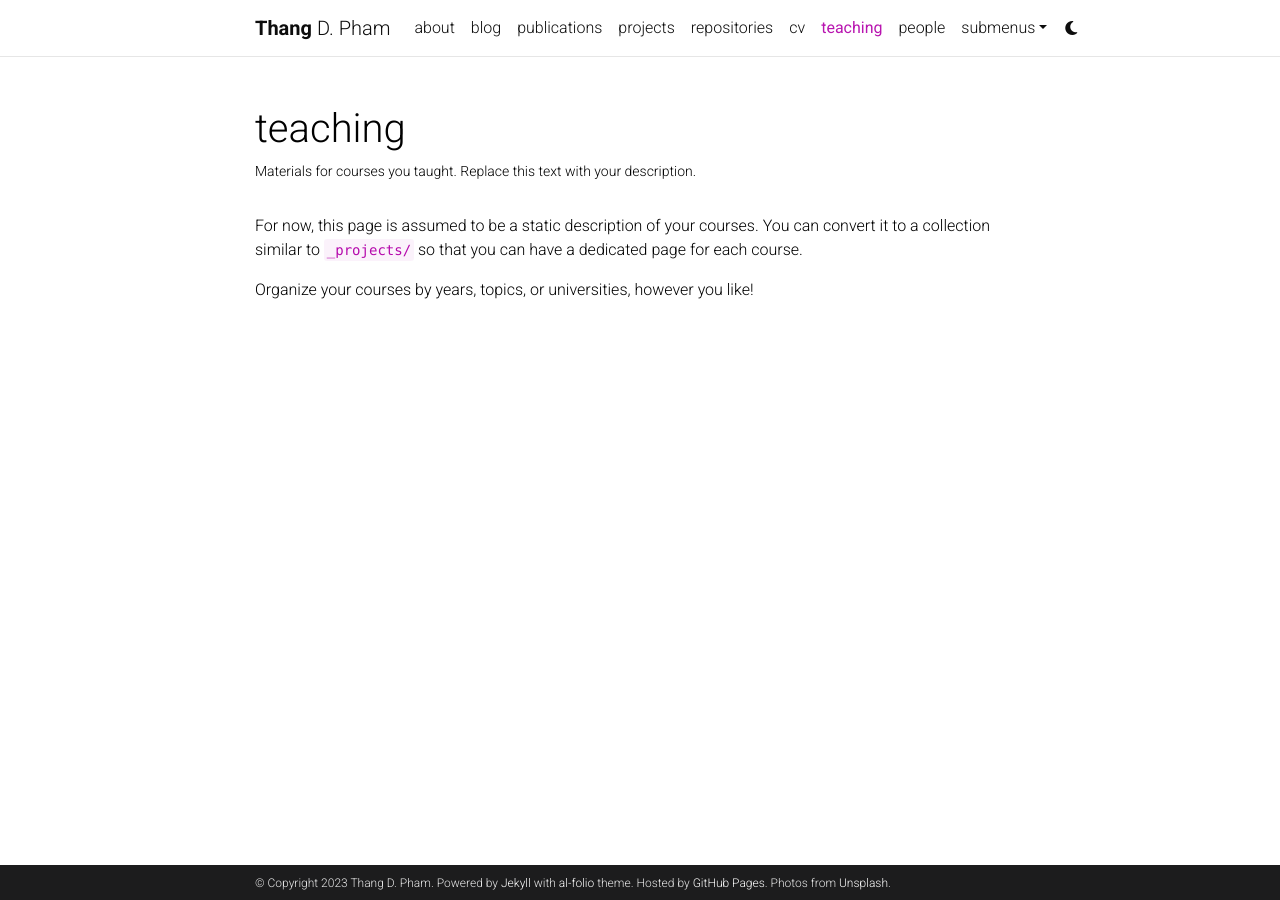
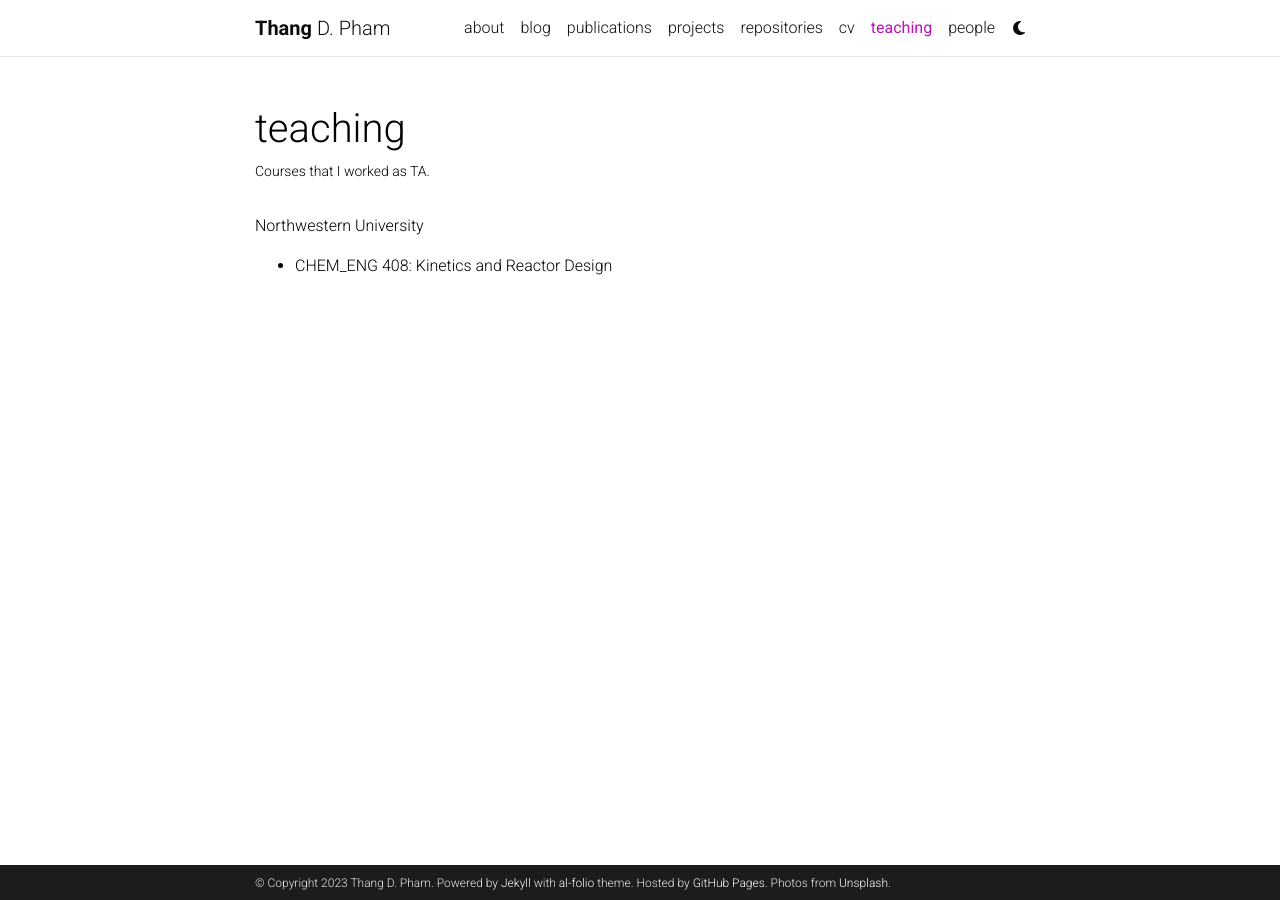
Before and after one commit to tdpham2/tdpham2.github.io, a Jekyll site: the page built from _pages/teaching.md, in a window 1280 px wide. Built offline with Jekyll 4.4.1, drawn with Linux system fonts in a browser that asks for light colours; comment, search, counter and statistics services are not loaded; a style sheet for code colours, icons or effects is not loaded.

Commit message:
Remove extra files

```diff
--- a/_pages/teaching.md
+++ b/_pages/teaching.md
@@ -2,11 +2,11 @@
 layout: page
 permalink: /teaching/
 title: teaching
-description: Materials for courses you taught. Replace this text with your description.
+description: Courses that I worked as TA.
 nav: true
 nav_order: 5
 ---
 
-For now, this page is assumed to be a static description of your courses. You can convert it to a collection similar to `_projects/` so that you can have a dedicated page for each course.
+Northwestern University
 
-Organize your courses by years, topics, or universities, however you like!
+- CHEM_ENG 408: Kinetics and Reactor Design
```
Also changed, not shown: _pages/dropdown.md (deleted, +0 -13 lines).
